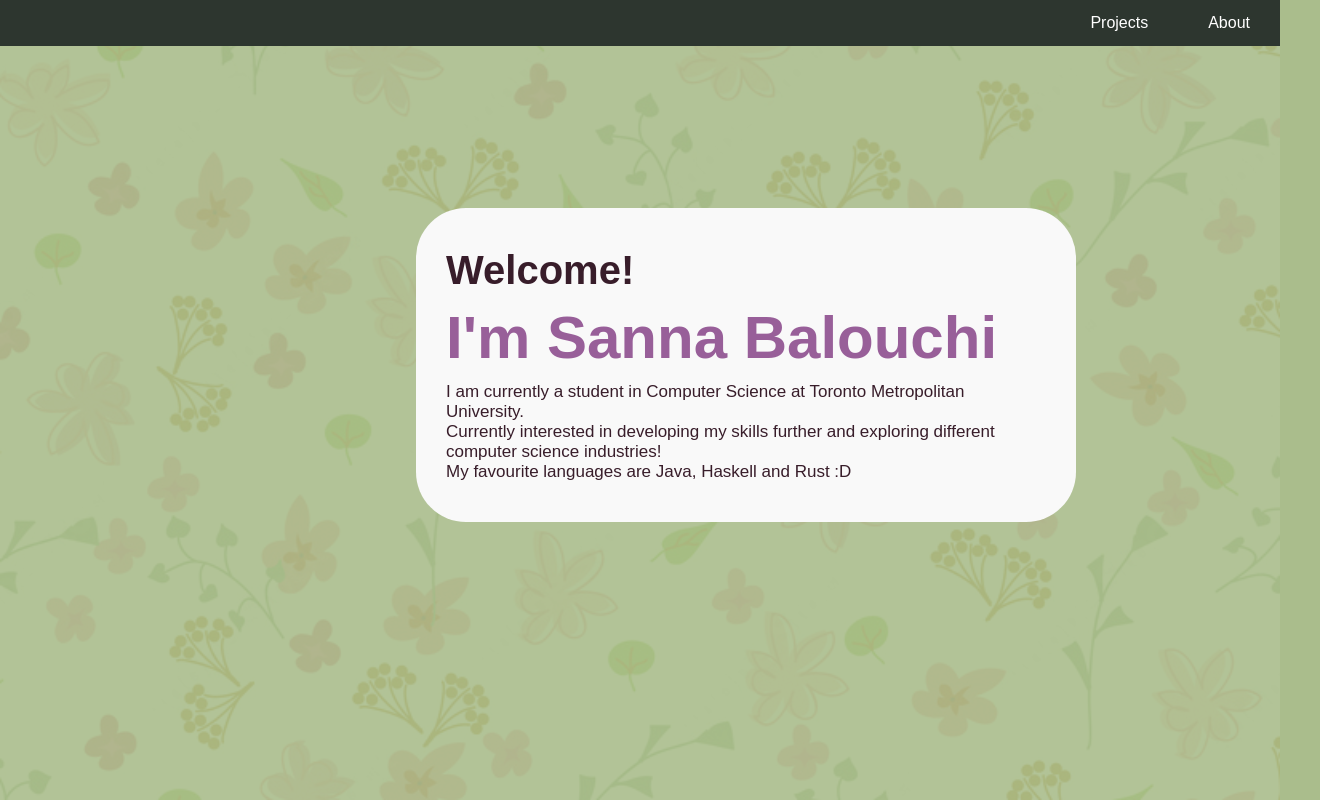
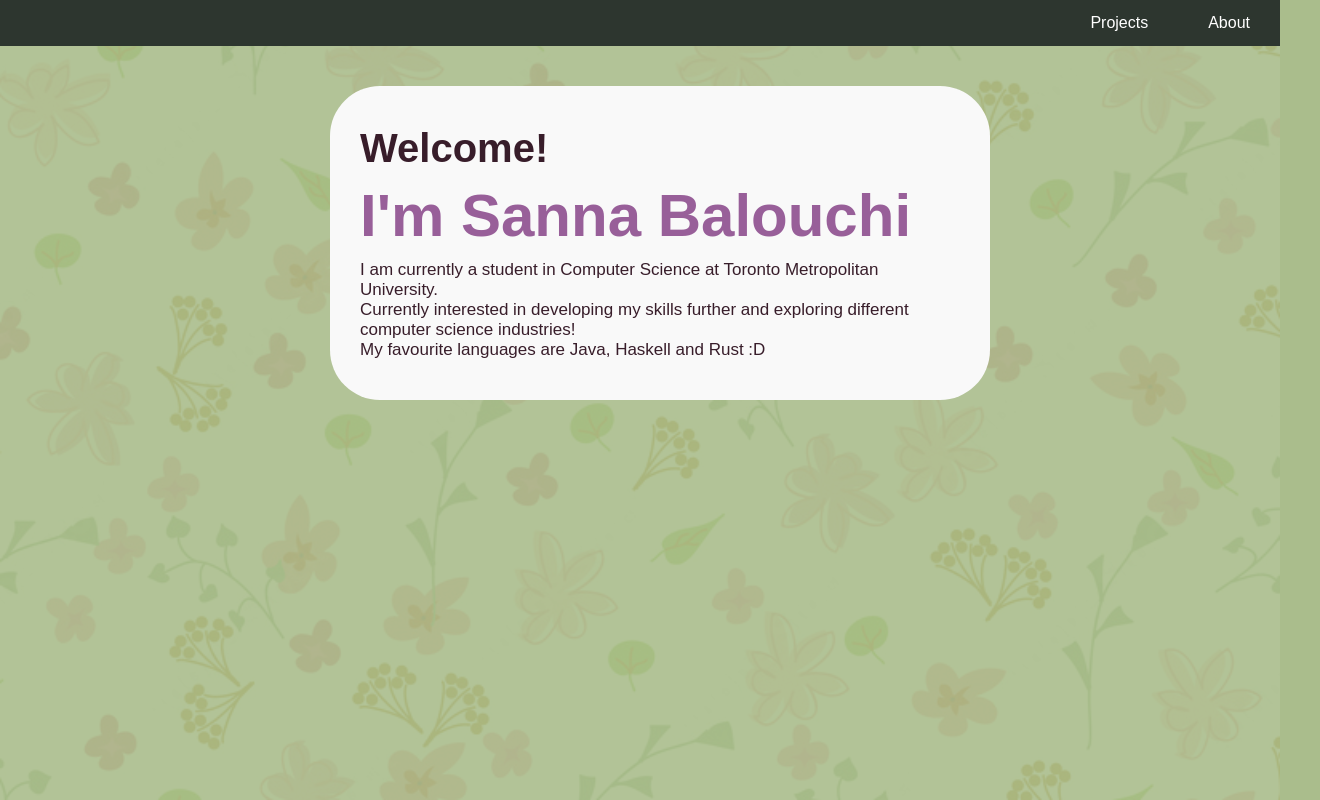
Before and after one commit to saunade/saunade.github.io, a plain HTML site: page index.html in a window 1280 px wide. Shown: the whole page, 1320 px wide, since content can reach past the window. Drawn offline with Linux system fonts and the light colour scheme.

Commit message:
content in middle

```diff
--- a/index.html
+++ b/index.html
@@ -15,8 +15,8 @@
     <nav class="navbar">
         <ul class="navbar">
 
-            <li><a href="About">About</a></li>
-            <li><a href="Projects">Projects</a></li>
+            <li><a href="#about-section">About</a></li>
+            <li><a href="#projects-section">Projects</a></li>
 
         </ul>
     </nav>
@@ -37,7 +37,7 @@
             </h1>
         </div>
 
-        <div class="about">
+        <div class="about" id="about-section">
             <p>
                 I am currently a student in Computer Science at Toronto Metropolitan University.
                 <br>Currently interested in developing my skills further and exploring different computer science industries!
--- a/resources/css/style.css
+++ b/resources/css/style.css
@@ -92,18 +92,15 @@ p {
 /* content on page */
 article {
     margin-top: 20px;
-    padding: 20px;
+    padding: 30px 20px;
     position: absolute;
+    width: 100vw
 }
 
 .content {
     background-color: #f9f9f9;
     padding: 30px;
     border-radius: 50px;
-    margin-left: 60%;
-    margin-top: 20%; /* Add space between navbar and content */
+    margin: auto;
     width: 600px;
-    justify-content: center;
-    align-items: center;
-    text-align: left;
 }
```
